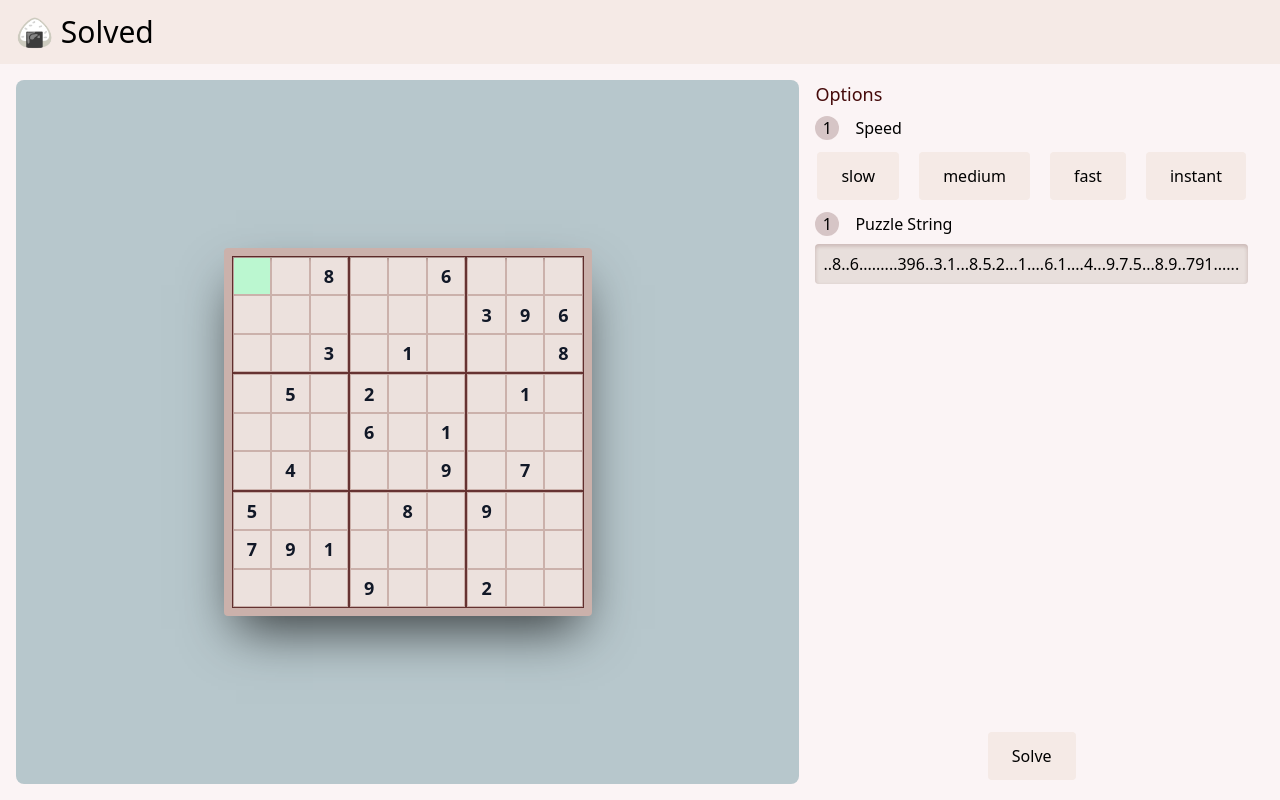
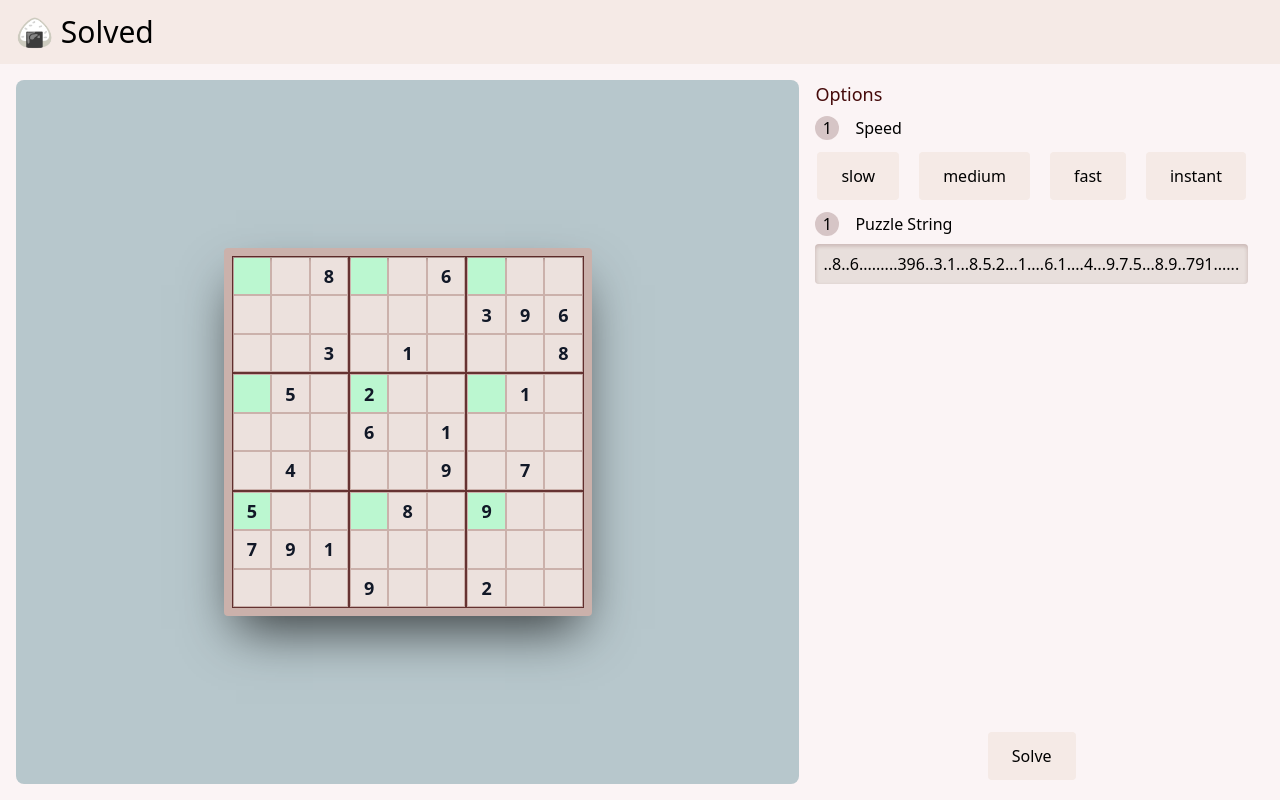
Before and after one commit to Justin-Arnold/svelte-sudoku-solver, a SvelteKit app: page / in a window 1280 px wide. Built offline with nearby package versions, Linux system fonts and the light colour scheme.

Commit message:
refactor: restructuring how the puzzle board components are structured for better SOC

```diff
--- a/src/components/PuzzleBoard.svelte
+++ b/src/components/PuzzleBoard.svelte
@@ -1,5 +1,6 @@
 <script lang="ts">
     import type { Sudoku } from "$lib/sudoku";
+    import type { PuzzleBoardCell } from "./PuzzleCell.svelte";
     import PuzzleSection, {type PuzzleBoardSection } from "./PuzzleSection.svelte";
 
     export let puzzle: Sudoku.Puzzle2D
@@ -7,21 +8,23 @@
     export let solveFinder: Sudoku.CellLocation & {possibilities: Sudoku.CellValue<"">[]}
 
     //watch and log emptyCellBeingChecked
-
-    $: getSectionsFromPuzzle = (puzzle: Sudoku.Puzzle2D): PuzzleBoardSection[] => {
+    $: getCellInSectionBeingCheckedForPossibilities = (cellPositionOnBoard: Sudoku.CellLocation, sectionToCheck: Sudoku.GridLocation): Sudoku.GridLocation => {
+        return 1
+    }
+    $: getSectionsFromPuzzle = (puzzle: Sudoku.Puzzle2D): Map<Sudoku.GridLocation, PuzzleBoardSection> => {
         let rowStart = 0
         let rowEnd = 0
         let colStart = 0
         let colEnd = 0
 
-        let sections: PuzzleBoardSection[] = [
-            new Map(), new Map(), new Map(), new Map(), new Map(), new Map(), new Map(), new Map(), new Map()
-        ]
+        const sections = new Map<Sudoku.GridLocation, PuzzleBoardSection>()
+        const sectionLocations: Sudoku.GridLocation[] = [1, 2, 3, 4, 5, 6, 7, 8, 9]
 
-        sections.forEach((section, index) => {
-            const sectionLocation = index + 1
 
-            switch(sectionLocation) {
+
+
+        sectionLocations.forEach((location) => {
+            switch(location) {
                 case 1:
                     rowStart = 0
                     rowEnd = 2
@@ -79,18 +82,21 @@
             }
 
             let cellIndex = 1
+            const cells = new Map<Sudoku.GridLocation, Pick<PuzzleBoardCell, 'value' | 'possibilities' | 'isOriginal'>>()
+
             for(let row = rowStart; row <= rowEnd; row++) {
                 for(let col = colStart; col <= colEnd; col++) {
-                    section.set(cellIndex as Sudoku.GridLocation, {
-                        value: emptyCellBeingChecked.section === sectionLocation && emptyCellBeingChecked.position === cellIndex ? emptyCellBeingChecked.value ? emptyCellBeingChecked.value : puzzle[row][col] || '' : puzzle[row][col] || '',
-                        beingCheckedIfEmpty: emptyCellBeingChecked.section === sectionLocation && emptyCellBeingChecked.position === cellIndex,
-                        beingCheckedForPossibilities: solveFinder.section === sectionLocation && solveFinder.position === cellIndex,
-                        possibilities: solveFinder.section === sectionLocation && solveFinder.position === cellIndex ? solveFinder.possibilities : [],
+                    cells.set
+                    cells.set(cellIndex as Sudoku.GridLocation, {
+                        value: puzzle[row][col] || '',
+                        possibilities: solveFinder.section === location && solveFinder.position === cellIndex ? solveFinder.possibilities : [],
                         isOriginal: puzzle[row][col] !== 0
                     })
                     cellIndex +=1
                 }
             }
+
+            sections.set(location, cells)
         })
 
         return sections
@@ -99,8 +105,12 @@
 
 <div class="h-auto max-w-full aspect-square bg-[#ecdad3] shadow-2xl shadow-black/70 border-[8px] border-red-950/20 rounded">
     <div class="grid grid-cols-3 max-w-full h-auto aspect-square shadow-inner shadow-black/30">
-        {#each getSectionsFromPuzzle(puzzle) as section}
-            <PuzzleSection PuzzleBoardSection={section} />
+        {#each getSectionsFromPuzzle(puzzle) as [location, section]}
+            <PuzzleSection
+                puzzleBoardSection={section}
+                cellBeingCheckedForPossibilities={getCellInSectionBeingCheckedForPossibilities(emptyCellBeingChecked, location)}
+                cellBeingCheckedIfEmpty={getCellInSectionBeingCheckedForPossibilities(emptyCellBeingChecked, location)}
+            />
         {/each}
     </div>
 </div>
--- a/src/components/PuzzleSection.svelte
+++ b/src/components/PuzzleSection.svelte
@@ -1,17 +1,34 @@
 <script lang="ts" context="module">
-    export type PuzzleBoardSection = Map<Sudoku.GridLocation, PuzzleBoardCell>;
+    export type PuzzleBoardSection = Map<Sudoku.GridLocation, Pick<PuzzleBoardCell, "value" | "possibilities" | "isOriginal">>
+
 </script>
 
 <script lang="ts">
     import type { Sudoku } from "$lib/sudoku";
     import PuzzleCell, { type PuzzleBoardCell } from "./PuzzleCell.svelte";
 
-    //Props
-    export let PuzzleBoardSection: Map<Sudoku.GridLocation, PuzzleBoardCell> = new Map()
+    export let puzzleBoardSection: PuzzleBoardSection
+    export let cellBeingCheckedForPossibilities: Sudoku.GridLocation | null
+    export let cellBeingCheckedIfEmpty: Sudoku.GridLocation | null
+
+
+    $: sectionWithCells = (): PuzzleBoardCell[] => {
+        let section: PuzzleBoardCell[] = [];
+
+        puzzleBoardSection.forEach((cell, location) => {
+            section.push({
+                ...cell,
+                beingCheckedForPossibilities: cellBeingCheckedForPossibilities === location,
+                beingCheckedIfEmpty: cellBeingCheckedIfEmpty === location
+            })
+        })
+
+        return section
+    }
 </script>
 
 <div class="grid grid-cols-3 border border-red-950/80 overflow-hidden">
-    {#each PuzzleBoardSection.entries() as [location, cell]}
+    {#each sectionWithCells() as cell}
         <PuzzleCell cell={cell} />
     {/each}
 </div>
```
